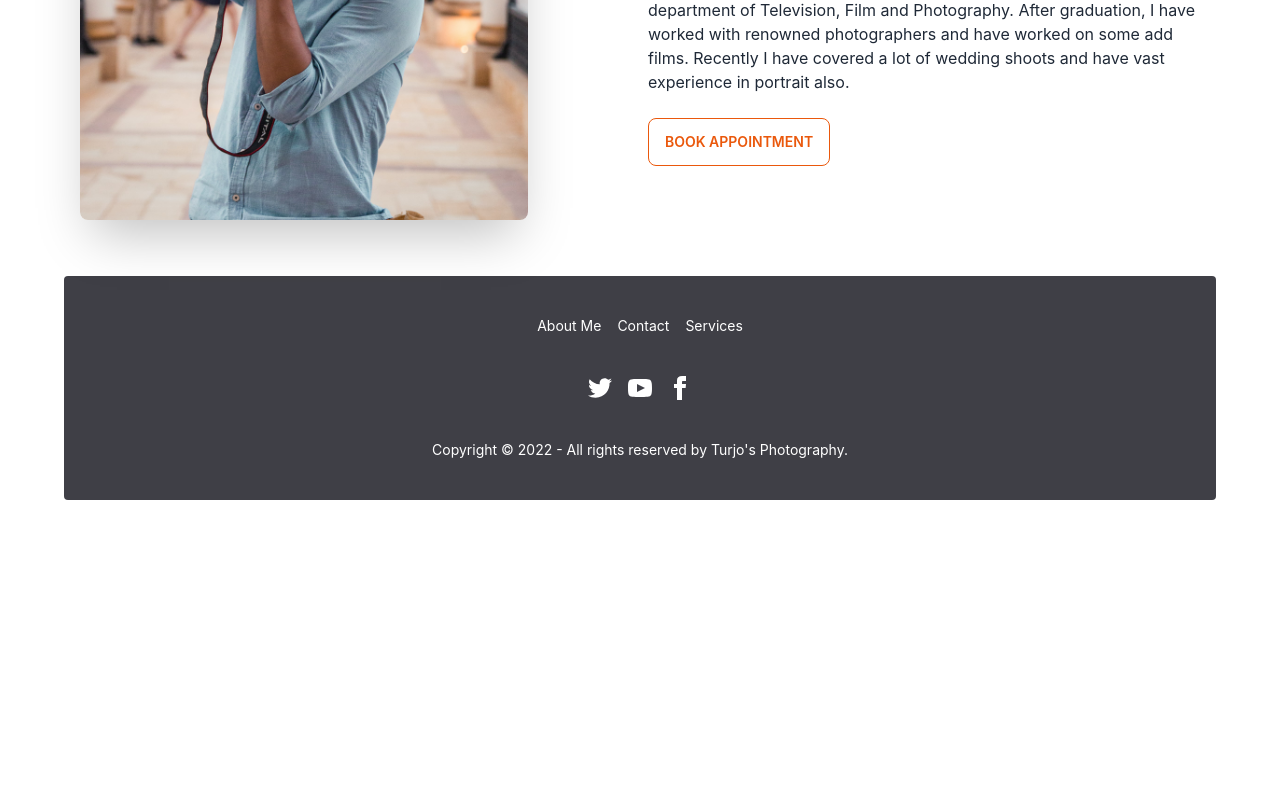
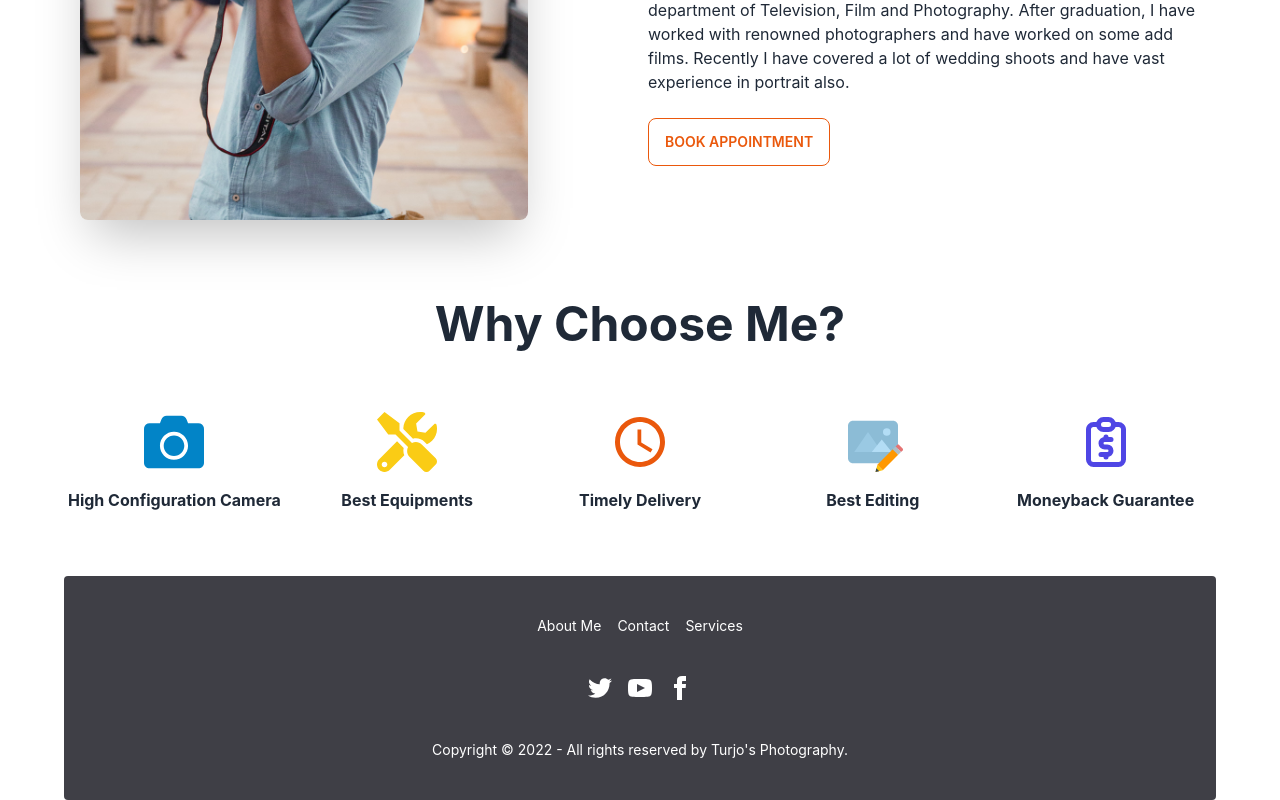
Before and after one commit to Turjo-abhishek/turjos-photogrphy-client, a React (Create React App) app: page / in a window 1280 px wide. Shown: the part 1376-2176 px from the top of the page. Before the commit the page ends 1876 px from the top, so only its background shows below. Built offline with nearby package versions, Linux system fonts and the light colour scheme.

Commit message:
added a new section for homepage

```diff
--- a/src/Pages/Home/Features/Features.js
+++ b/src/Pages/Home/Features/Features.js
@@ -1,11 +1,37 @@
-import React from 'react';
+import React from "react";
+import { FaCamera, FaTools } from "react-icons/fa";
+import { MdOutlineWatchLater } from "react-icons/md";
+import { FcEditImage } from "react-icons/fc";
+import { TbReportMoney } from "react-icons/tb";
 
 const Features = () => {
-    return (
-        <div className='grid grid-cols-5'>
-
+  return (
+    <div className="my-16">
+        <h1 className="text-5xl text-center font-bold mb-16">Why Choose Me?</h1>
+      <div className="grid grid-cols-5 gap-3 my-10">
+        <div className="flex justify-center flex-col items-center gap-4">
+          <FaCamera className="text-6xl text-sky-600"></FaCamera>
+          <p className="text-md font-bold">High Configuration Camera</p>
         </div>
-    );
+        <div className="flex justify-center flex-col items-center gap-4">
+          <FaTools className="text-6xl text-yellow-400"></FaTools>
+          <p className="text-md font-bold">Best Equipments</p>
+        </div>
+        <div className="flex justify-center flex-col items-center gap-4">
+          <MdOutlineWatchLater className="text-6xl text-orange-600"></MdOutlineWatchLater>
+          <p className="text-md font-bold">Timely Delivery</p>
+        </div>
+        <div className="flex justify-center flex-col items-center gap-4">
+          <FcEditImage className="text-6xl"></FcEditImage>
+          <p className="text-md font-bold">Best Editing</p>
+        </div>
+        <div className="flex justify-center flex-col items-center gap-4">
+          <TbReportMoney className="text-6xl text-indigo-600"></TbReportMoney>
+          <p className="text-md font-bold">Moneyback Guarantee</p>
+        </div>
+      </div>
+    </div>
+  );
 };
 
 export default Features;
```
